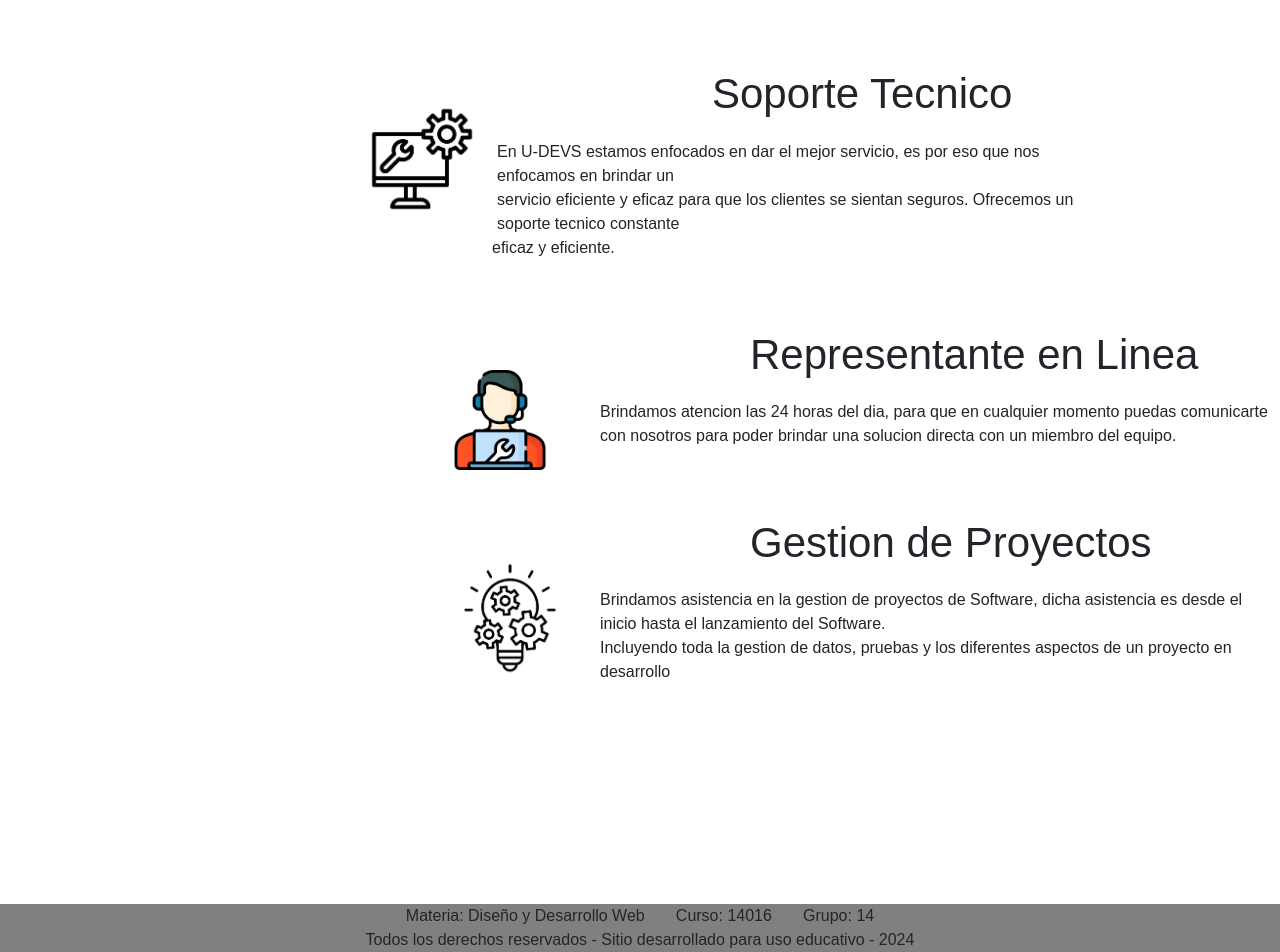
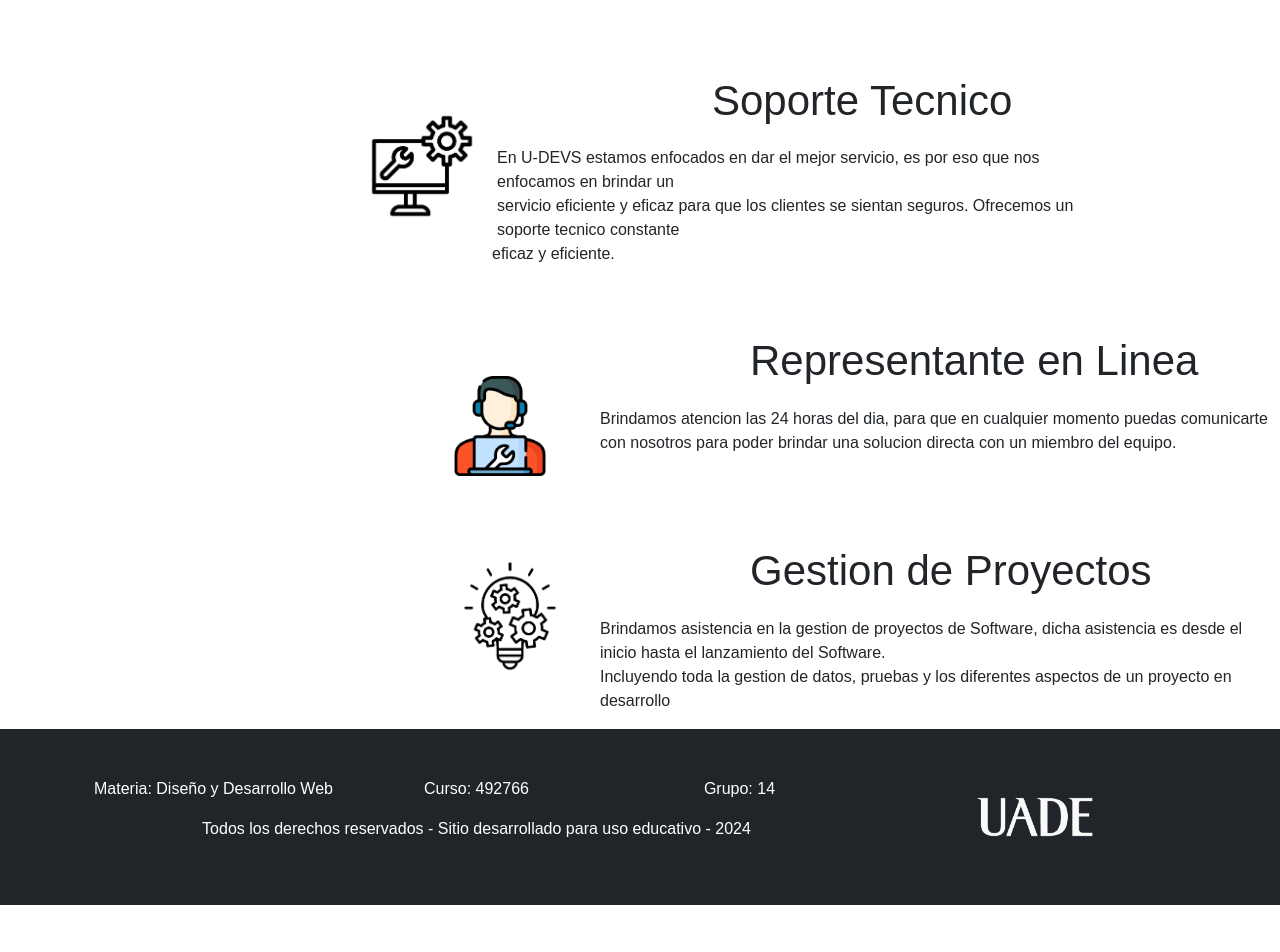
Before and after one commit to matpurita/tp_grupal_desa_web, a plain HTML site: page support.html in a window 1280 px wide. Shown: the part 618-1570 px from the top of the page. After the commit the page ends 1523 px from the top, so only its background shows below. Drawn offline with Linux system fonts and the light colour scheme.

Commit message:
Cambio de Logo y footer Soporte

```diff
--- a/support.html
+++ b/support.html
@@ -3,7 +3,7 @@
 
 <head>
   <meta charset="UTF-8">
-  <meta name="viewport" content="width=device-width, initial-scale=1.0">
+  <meta name="viewport" content="width=device-width, user-scalable=no, initial-scale=1.0, maximum-scale=1.0, minimum-scale=1.0">
   <link rel="stylesheet" href="./css/bootstrap.min.css">
   <link rel="stylesheet" href="https://cdnjs.cloudflare.com/ajax/libs/font-awesome/5.15.4/css/all.min.css">
   <link rel="stylesheet" href="./css/styles.css">
@@ -101,7 +101,7 @@
   width: 120px;
   max-width: 320px;
   float: left;
-  margin: 40px 15px 0px 450px;
+  margin: 10px 15px 0px 450px;
 
 
 }
@@ -112,13 +112,50 @@
   text-align: center;
   background-color: gray;
 }
+
+.contenedor{
+  width: 100%;
+  margin: 0 auto;
+  overflow: hidden;
+
+}
+
+@media screen and (min-width: 800px){
+
+.main{
+  width: 100%;
+}
+
+aside{
+  width: 100%;
+}
+}
+
+@media screen and (min-width: 400px){
+  .contenedor{
+    width: 100%;
+
+  }
+
+  .aside{
+    display: none;
+  }
+}
+
+
 </style>
 <body>
+  <header>
     <nav class="navbar navbar-expand-md navbar-dark bg-dark mb-4">
       <div class="container">
-      <a class="navbar-brand" href="./">U-DEVS</a>
-      <button class="navbar-toggler collapsed" type="button" data-bs-toggle="collapse" data-bs-target="#navbarCollapse"
-        aria-controls="navbarCollapse" aria-expanded="false" aria-label="Toggle navigation">
+        <a class="navbar-brand" href="./">
+          <div class="logo-container">
+            <img src="./img/udevs-logo.png" alt="Logo" class="img-fluid">
+          </div>
+        </a>
+        <button class="navbar-toggler collapsed" type="button" data-bs-toggle="collapse"
+          data-bs-target="#navbarCollapse" aria-controls="navbarCollapse" aria-expanded="false"
+          aria-label="Toggle navigation">
           <span class="navbar-toggler-icon"></span>
         </button>
         <div class="navbar-collapse collapse" id="navbarCollapse">
@@ -146,7 +183,10 @@
         </div>
       </div>
     </nav>
+  </header>
 
+
+<div class="contenedor">
   <center><h2>Soporte</h2></center>
   <div class="container">
     <center><p>En U-DEVS estamos enfocados en dar lo mejor <br>nos caracterizamos por nuestra pronta respuesta <br> y solucion a los problemas de nuestros clientes. <br>Nuestro Soporte se enfoca en los siguientes items</p></center>
@@ -160,6 +200,9 @@
     <a href="#proj"><img src="img/project.jpg" width="200px" alt="Gestion de Proyectos"></a>
   </div>
   </div>
+
+
+
 
 <div class="item" id="soptecnico">
 <div class="wrapper">
@@ -199,21 +242,44 @@
   </div>
 </div>
 </div>
+</div>
+
+
 
 
 
   <script src="./js/bootstrap.bundle.min.js"></script>
 </body>
 
-<footer class="footersoporte">
-  <div>
-      Materia: Diseño y Desarrollo Web &nbsp; &nbsp; &nbsp;
-      Curso: 14016 &nbsp; &nbsp; &nbsp;
-      Grupo: 14
+<footer class="bg-dark text-white">
+  <div class="container mx-auto row text-center py-5">
+    <div class="col-md-9 row">
+      <div class="row col-12 order-md-last">
+        <div class="col-md-12">
+          <p>Todos los derechos reservados - Sitio desarrollado para uso educativo - 2024</p>
         </div>
-  <div>
-      Todos los derechos reservados - Sitio desarrollado para uso educativo - 2024
       </div>
+      <div class="row col-12 order-md-first">
+        <div class="col-md-4 col-12">
+          <p>Materia: Diseño y Desarrollo Web</p>
+        </div>
+        <div class="col-md-4 col-6">
+          <p>Curso: 492766</p>
+        </div>
+        <div class="col-md-4 col-6">
+          <p>Grupo: 14</p>
+
+        </div>
+      </div>
+    </div>
+    <div class="col-md-3 d-flex align-items-center justify-content-center">
+      <div class="img-footer-container">
+        <img src="./img/logo-uade-blanco.png" alt="Logo" class="img-fluid">
+      </div>
+    </div>
+  </div>
+
+
 </footer>
 
 </html>
```
Lines whose indentation alone changed are shown as unchanged.
